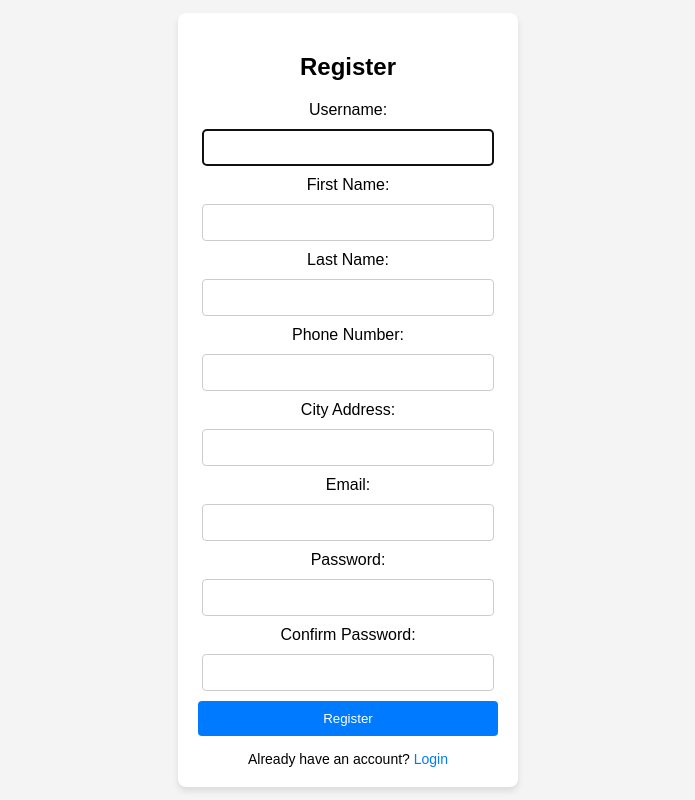
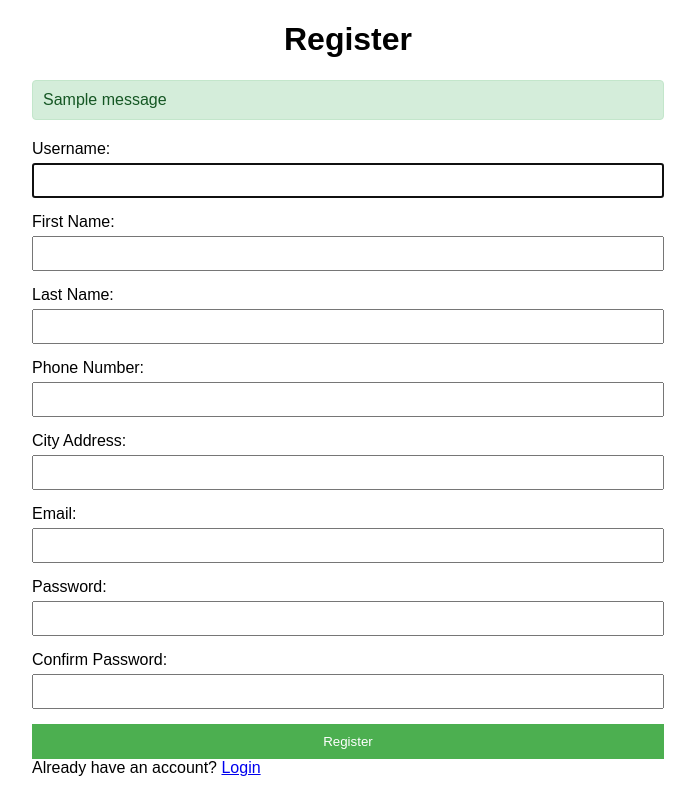
Before and after one commit to ro7uello/Acerld-Dental-Care, a Django app: page /register/ in a window 1280 px wide. Shown: the whole page, without its empty margins (292-987 px from the left). Run offline with Django 5.2, Linux system fonts and the light colour scheme; tables that the repository leaves empty hold one stand-in row (values such as "Sample post"); one stand-in notice (Sample message) is shown.

Commit message:
login and register fixed

```diff
--- a/myproject/patients/forms.py
+++ b/myproject/patients/forms.py
@@ -1,9 +1,10 @@
 from django import forms
 from django.contrib.auth.models import User
-from django.contrib.auth.forms import UserCreationForm
+from django.contrib.auth.forms import UserCreationForm, AuthenticationForm
 from .models import Appointment
 from datetime import datetime, time, timedelta
-
+from django.core.exceptions import ValidationError
+import re
 class UserRegistrationForm(UserCreationForm):
     first_name = forms.CharField(max_length=30, required=True, help_text='Required')
     last_name = forms.CharField(max_length=30, required=True, help_text='Required')
@@ -14,6 +15,22 @@ class UserRegistrationForm(UserCreationForm):
         model = User
         fields = ['username', 'first_name', 'last_name', 'phone_number', 'city_address', 'email', 'password1', 'password2']
 
+    def clean_password1(self):
+        password = self.cleaned_data.get('password1')
+        if len(password) < 8:
+            raise ValidationError('Password must be at least 8 characters long.')
+        if not re.search(r'[A-Z]', password):
+            raise ValidationError('Password must contain at least one uppercase letter.')
+        if not re.search(r'[a-z]', password):
+            raise ValidationError('Password must contain at least one lowercase letter.')
+        if not re.search(r'[0-9]', password):
+            raise ValidationError('Password must contain at least one digit.')
+        if not re.search(r'[\W_]', password):
+            raise ValidationError('Password must contain at least one special character.')
+        if 'password' in password.lower():
+            raise ValidationError('Password is too common.')
+        return password
+
     def clean(self):
         cleaned_data = super().clean()
         password = cleaned_data.get("password")
@@ -21,6 +38,10 @@ class UserRegistrationForm(UserCreationForm):
 
         if password != confirm_password:
             raise forms.ValidationError("Passwords do not match")
+
+class UserLoginForm(AuthenticationForm):
+    username = forms.CharField(max_length=254, required=True)
+    password = forms.CharField(widget=forms.PasswordInput, required=True)
 
 class AppointmentForm(forms.ModelForm):
     DOCTOR_CHOICES = [
--- a/myproject/patients/templates/register.html
+++ b/myproject/patients/templates/register.html
@@ -8,10 +8,33 @@
     <link rel="stylesheet" href="{% static 'register.css' %}">
 </head>
 <body>
+    <header>
+        <h1>Register</h1>
+    </header>
     <div class="container">
-        <h2>Register</h2>
-        <form method="POST">
+        <form method="post" action="{% url 'register' %}">
             {% csrf_token %}
+            {% if messages %}
+            <div class="messages">
+                {% for message in messages %}
+                <div class="alert {{ message.tags }}">{{ message }}</div>
+                {% endfor %}
+            </div>
+            {% endif %}
+            {% if form.errors %}
+            <div class="alert alert-error">
+                <ul>
+                    {% for field in form %}
+                        {% for error in field.errors %}
+                            <li>{{ error }}</li>
+                        {% endfor %}
+                    {% endfor %}
+                    {% for error in form.non_field_errors %}
+                        <li>{{ error }}</li>
+                    {% endfor %}
+                </ul>
+            </div>
+            {% endif %}
             <div class="form-group">
                 <label for="username">Username:</label>
                 {{ form.username }}
--- a/myproject/patients/views.py
+++ b/myproject/patients/views.py
@@ -2,39 +2,41 @@ from django.shortcuts import render, redirect
 from django.contrib.auth import authenticate, login
 from django.contrib.auth.decorators import login_required
 from django.contrib import messages
-from django.contrib.auth.forms import AuthenticationForm
 from django.utils import timezone
 from django.http import JsonResponse
 from datetime import datetime, timedelta
-from .forms import UserRegistrationForm, AppointmentForm
-from .models import Appointment, Patient, Profile, PromotionalOffer, Profit
+from .forms import UserRegistrationForm, AppointmentForm, UserLoginForm
+from .models import Appointment, Patient, PromotionalOffer, Profit
 
 def register(request):
     if request.method == 'POST':
         form = UserRegistrationForm(request.POST)
         if form.is_valid():
             user = form.save()
-            user.refresh_from_db()  # Load the profile instance created by the signal
-            user.profile.phone_number = form.cleaned_data.get('phone_number')
-            user.profile.city_address = form.cleaned_data.get('city_address')
-            user.save()
+            messages.success(request, 'Account created successfully! Please log in.')
             return redirect('login')
+        else:
+            messages.error(request, 'Please correct the errors below.')
     else:
         form = UserRegistrationForm()
     return render(request, 'register.html', {'form': form})
 
 def user_login(request):
     if request.method == 'POST':
-        form = AuthenticationForm(request, data=request.POST)
+        form = UserLoginForm(request, data=request.POST)
         if form.is_valid():
             username = form.cleaned_data.get('username')
             password = form.cleaned_data.get('password')
-            user = authenticate(username=username, password=password)
+            user = authenticate(request, username=username, password=password)
             if user is not None:
                 login(request, user)
-                return redirect('user_dashboard')
+                return redirect('redirect_to_dashboard')
+            else:
+                messages.error(request, 'Invalid username or password. Please try again.')
+        else:
+            messages.error(request, 'Invalid username or password. Please try again.')
     else:
-        form = AuthenticationForm()
+        form = UserLoginForm()
     return render(request, 'login.html', {'form': form})
 
 @login_required
--- a/myproject/static/register.css
+++ b/myproject/static/register.css
@@ -1,51 +1,64 @@
-
 body {
     font-family: Arial, sans-serif;
-    background-color: #f4f4f4;
-    display: flex;
-    justify-content: center;
-    align-items: center;
-    height: 100vh;
-    margin: 0;
 }
-.container {
-    background: #fff;
-    padding: 20px;
-    border-radius: 8px;
-    box-shadow: 0 4px 6px rgba(0, 0, 0, 0.1);
-    width: 300px;
+
+header {
     text-align: center;
-}
-.container h2 {
     margin-bottom: 20px;
 }
-.container input {
-    width: 90%;
+
+.container {
+    width: 50%;
+    margin: 0 auto;
+}
+
+.form-group {
+    margin-bottom: 15px;
+}
+
+label {
+    display: block;
+    margin-bottom: 5px;
+}
+
+input {
+    width: 100%;
+    padding: 8px;
+    box-sizing: border-box;
+}
+
+button {
+    width: 100%;
     padding: 10px;
-    margin: 10px 0;
-    border: 1px solid #ccc;
+    background-color: #4CAF50;
+    color: white;
+    border: none;
+    cursor: pointer;
+}
+
+button:hover {
+    background-color: #45a049;
+}
+
+.messages {
+    margin-bottom: 20px;
+}
+
+.alert {
+    padding: 10px;
+    margin-bottom: 10px;
+    border: 1px solid transparent;
     border-radius: 4px;
 }
-.container button {
-    width: 100%;
-    padding: 10px;
-    background-color: #007BFF;
-    color: #fff;
-    border: none;
-    border-radius: 4px;
-    cursor: pointer;
+
+.alert.success {
+    color: #155724;
+    background-color: #d4edda;
+    border-color: #c3e6cb;
 }
-.container button:hover {
-    background-color: #0056b3;
+
+.alert.error {
+    color: #721c24;
+    background-color: #f8d7da;
+    border-color: #f5c6cb;
 }
-.login-link {
-    margin-top: 15px;
-    font-size: 14px;
-}
-.login-link a {
-    color: #007BFF;
-    text-decoration: none;
-}
-.login-link a:hover {
-    text-decoration: underline;
-}
```
Also changed, not shown: myproject/patients/templates/login.html (+9 -2 lines), myproject/db.sqlite3.
